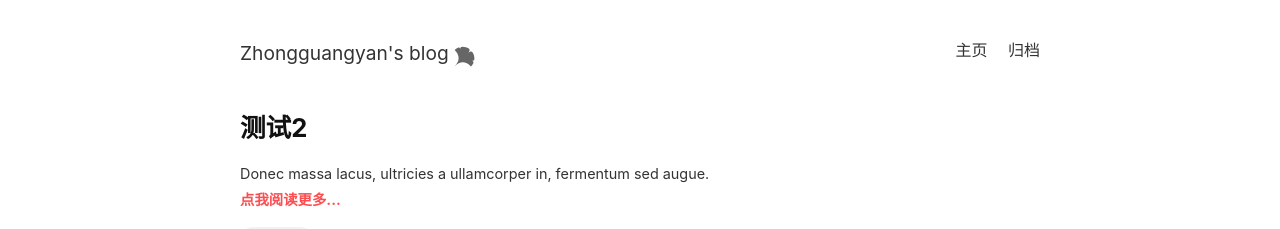
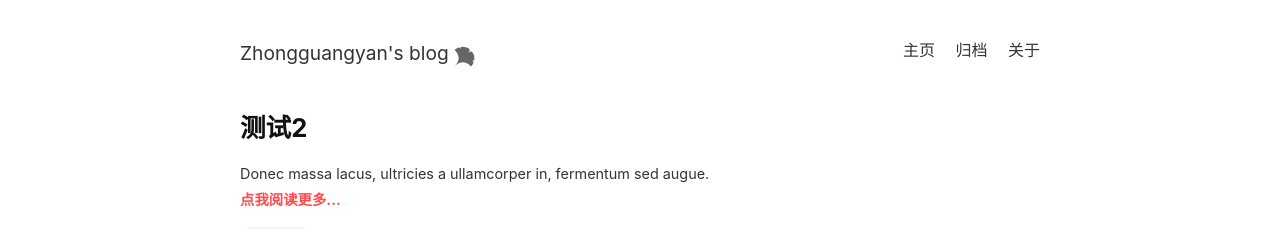
Before and after one commit to jxxfzgy/jxxfzgy.github.io, a Jekyll site: the page built from index.html, in a window 1280 px wide. Shown: the top 229 px of the page. Built offline with Jekyll 4.4.1, drawn with Linux system fonts in a browser that asks for light colours; nearby versions of some CDN libraries; the list of posts is cut into pages by our own code.

Commit message:
Update header.html

```diff
--- a/_includes/blog/header.html
+++ b/_includes/blog/header.html
@@ -30,7 +30,7 @@
             {% assign __locale = site.data.locale.NAV.ALL %}
             {% include snippets/locale-to-string.html %}
             <li><a href="{{ href | append: "?tag=" | replace: '//', '/'}}">{{ __return }}</a></li>
-<!--             {% for list in site.nav_lists %}
+            {% for list in site.nav_lists %}
                 {% assign __path = list.url %}
                 {% include snippets/prepend-baseurl.html %}
                 {% assign href = __return %}
@@ -38,7 +38,7 @@
                 {% include snippets/locale-to-string.html %}
                 <li><a href="{{ href }}">{% if list.title %}{{ list.title }}{% else %}{{ __return }}{% endif %}</a></li>
             {% endfor %}
-            {% if site.paths.rss %}
+<!--             {% if site.paths.rss %}
                 {% assign __path = site.paths.rss %}
             {% else %}
                 {% assign __path = '/feed.xml' %}
```
